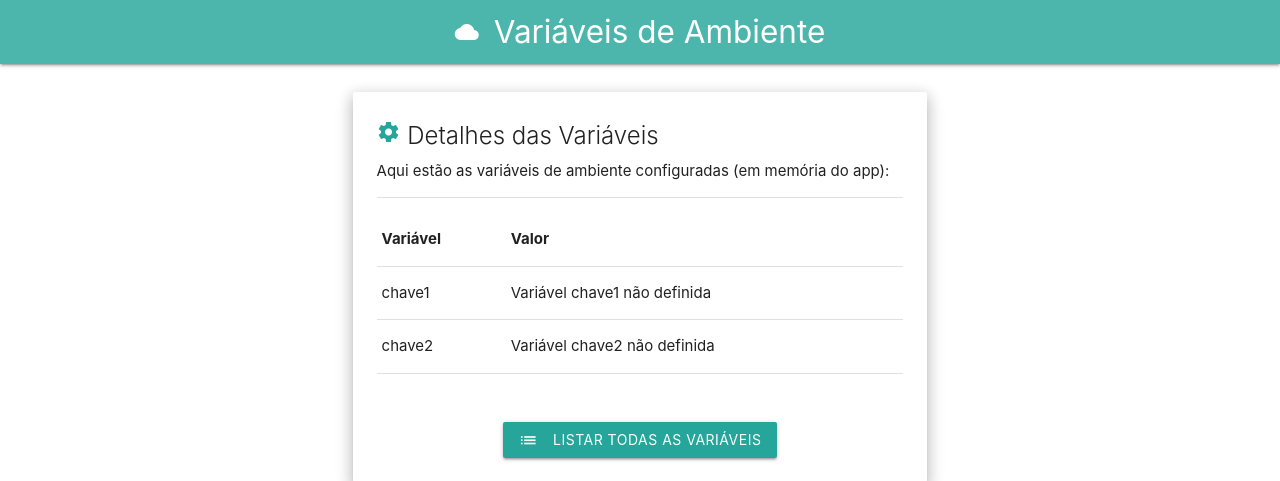
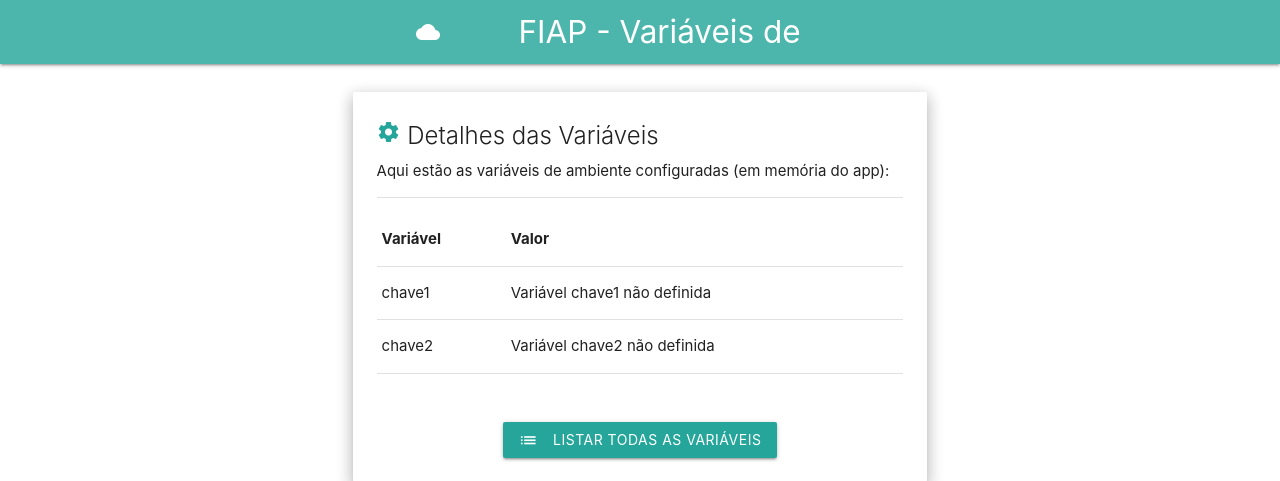
Before and after one commit to tonanuvem/aks, a Flask app: page / in a window 1280 px wide. Shown: the top 481 px of the page. Run offline with Flask 3, Linux system fonts and the light colour scheme.

Commit message:
Update index.html

```diff
--- a/helmcharts/python-app-env/templates/index.html
+++ b/helmcharts/python-app-env/templates/index.html
@@ -2,7 +2,7 @@
 <html lang="pt-BR">
 <head>
     <meta charset="UTF-8">
-    <title>FIAP - Variáveis de Ambiente</title>
+    <title>Variáveis de Ambiente</title>
     <link href="https://fonts.googleapis.com/icon?family=Material+Icons" rel="stylesheet">
     <link href="https://cdnjs.cloudflare.com/ajax/libs/materialize/1.0.0/css/materialize.min.css" rel="stylesheet">
     <style>
@@ -17,7 +17,7 @@
 <nav class="teal lighten-2 z-depth-1">
     <div class="nav-wrapper container">
         <a href="#" class="brand-logo center">
-            <i class="material-icons left">cloud</i>Variáveis de Ambiente
+            <i class="material-icons left">cloud</i>FIAP - Variáveis de Ambiente
         </a>
     </div>
 </nav>
```
